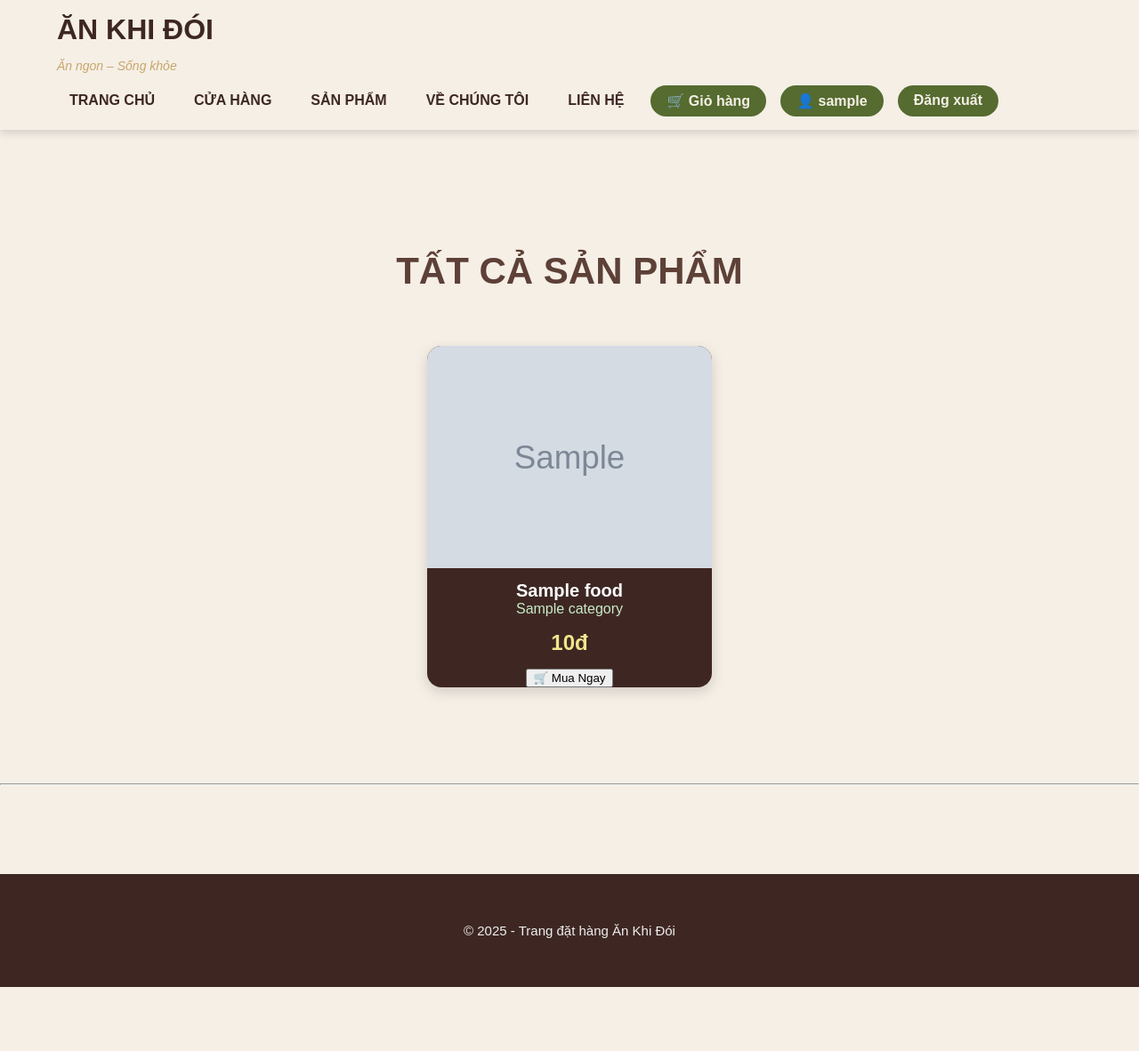
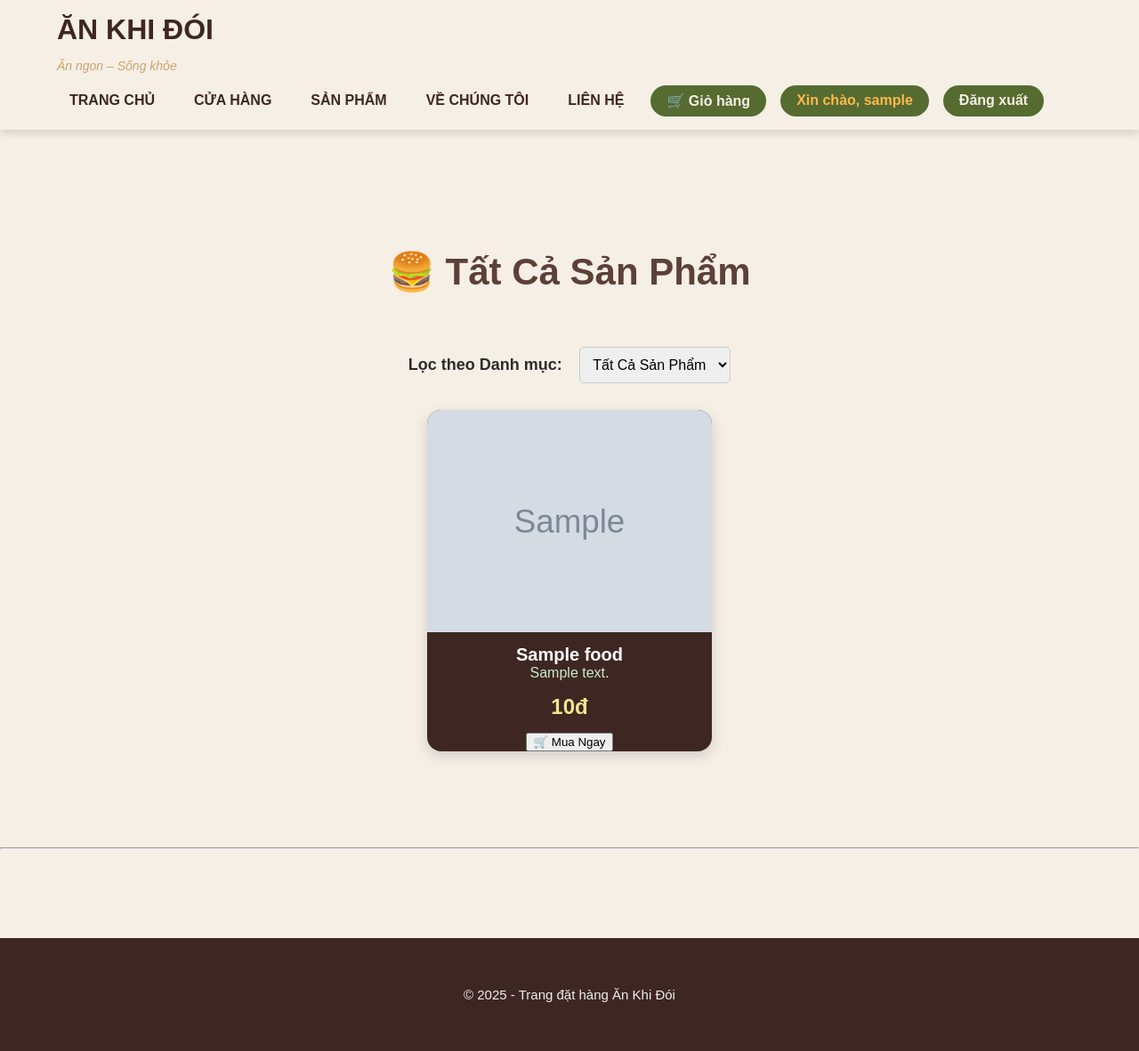
Before and after one commit to nhuquynh2006-eng/food_wedsite, a PHP site: page /shop.php in a window 1280 px wide. Shown: the whole page at 89% size. Before the commit the page ends 1110 px from the top, so only its background shows below. Run offline with PHP 8.4, Linux system fonts and the light colour scheme; the visitor is signed in with stand-in values (Sample User, id 1); tables that the repository leaves empty or names only in its code hold one stand-in row (values such as "Sample post"); grey boxes marked "Sample" are stand-in pictures.

Commit message:
cập nhật giao diện

```diff
--- a/contact.php
+++ b/contact.php
@@ -32,7 +32,9 @@
             <a href="view_cart.php">🛒 Giỏ hàng</a>
 
             <?php if(isset($_SESSION['username'])): ?>
-  <a href="account/account.php">👤 <?= htmlspecialchars($_SESSION['username']) ?></a>
+                <a href="account/account.php" style="color: #ffb84d; font-weight: bold;">
+                    Xin chào, <?= htmlspecialchars($_SESSION['username']) ?>
+                </a>
                 <a href="logout.php">Đăng xuất</a>
             <?php else: ?>
                 <a href="login.php">Đăng nhập</a>
@@ -42,6 +44,7 @@
         </nav>
     </div>
 </header>
+
 
 <h1>Liên hệ với chúng tôi</h1>
 <section class="contact-section" id="contact">
--- a/shop.php
+++ b/shop.php
@@ -1,22 +1,50 @@
 <?php
 session_start();
 include 'config.php';
-// Lưu ý: Dòng trên giả định file config.php chứa đoạn code kết nối database ($conn)
 
-// 1. Lấy danh sách tất cả sản phẩm trực tiếp từ database
-$products = [];
+// --- XỬ LÝ LỌC DANH MỤC ---
+$selected_category_id = intval($_GET['category_id'] ?? 0);
+$current_category_name = 'Tất Cả Sản Phẩm';
+
+// 1. Lấy danh sách tất cả các Danh mục (để tạo thanh chọn/navigation)
+$categories = [];
+$cat_result = $conn->query("SELECT id, name FROM categories ORDER BY name ASC");
+if ($cat_result) {
+    while ($cat = $cat_result->fetch_assoc()) {
+        $categories[] = $cat;
+        if ($cat['id'] == $selected_category_id) {
+            $current_category_name = $cat['name'];
+        }
+    }
+}
+
+// 2. Lấy danh sách sản phẩm dựa trên lựa chọn
 $sql = "SELECT f.id, f.name, f.price, f.image, f.description, c.name AS category
         FROM foods f
-        JOIN categories c ON f.category_id = c.id
-        ORDER BY f.created_at DESC";
-$result = $conn->query($sql);
+        JOIN categories c ON f.category_id = c.id";
 
+// Thêm điều kiện lọc nếu người dùng đã chọn một danh mục
+if ($selected_category_id > 0) {
+    // Sử dụng Prepared Statement cho truy vấn chính (an toàn hơn)
+    $sql .= " WHERE f.category_id = ?";
+    $stmt = $conn->prepare($sql . " ORDER BY f.created_at DESC");
+    $stmt->bind_param("i", $selected_category_id);
+    $stmt->execute();
+    $result = $stmt->get_result();
+    $stmt->close();
+} else {
+    // Không lọc: Lấy tất cả
+    $result = $conn->query($sql . " ORDER BY f.created_at DESC");
+}
+
+$products = [];
 if ($result && $result->num_rows > 0) {
     while ($row = $result->fetch_assoc()) {
-        // Lưu sản phẩm dưới dạng mảng kết hợp
         $products[] = $row;
     }
 }
+// --- KẾT THÚC PHẦN XỬ LÝ LỌC ---
+
 ?>
 
 <!DOCTYPE html>
@@ -24,7 +52,7 @@
 <head>
     <meta charset="UTF-8" />
     <meta name="viewport" content="width=device-width, initial-scale=1.0" />
-    <title>Cửa Hàng - Ăn Khi Đói</title>
+    <title>Sản Phẩm - Ăn Khi Đói</title>
     <link rel="stylesheet" href="main.css">
 </head>
 <body>
@@ -44,7 +72,9 @@
             <a href="view_cart.php">🛒 Giỏ hàng</a>
 
             <?php if(isset($_SESSION['username'])): ?>
-  <a href="account/account.php">👤 <?= htmlspecialchars($_SESSION['username']) ?></a>
+                <a href="account/account.php" style="color: #ffb84d; font-weight: bold;">
+                    Xin chào, <?= htmlspecialchars($_SESSION['username']) ?>
+                </a>
                 <a href="logout.php">Đăng xuất</a>
             <?php else: ?>
                 <a href="login.php">Đăng nhập</a>
@@ -56,17 +86,32 @@
 </header>
 
 <div id="wp-products" class="store-page">
-    <h2>TẤT CẢ SẢN PHẨM</h2>
+    <h2>🍔 <?= $current_category_name ?></h2>
 
+    <div class="category-selector" style="text-align: center; margin-bottom: 30px;">
+        <label for="category_select" style="font-size: 18px; font-weight: bold; margin-right: 15px;">Lọc theo Danh mục:</label>
+        <select id="category_select" onchange="window.location.href=this.value"
+            style="padding: 10px; border-radius: 5px; border: 1px solid #ccc; font-size: 16px;">
+
+            <option value="shop.php" <?= $selected_category_id == 0 ? 'selected' : '' ?>>Tất Cả Sản Phẩm</option>
+
+            <?php foreach ($categories as $cat): ?>
+                <option value="shop.php?category_id=<?= $cat['id'] ?>"
+                    <?= $selected_category_id == $cat['id'] ? 'selected' : '' ?>>
+                    <?= htmlspecialchars($cat['name']) ?>
+                </option>
+            <?php endforeach; ?>
+        </select>
+    </div>
     <?php if (empty($products)): ?>
-        <p style="text-align: center; color: #5d4037;">Không có sản phẩm nào để hiển thị.</p>
+        <p style="text-align: center; color: #5d4037;">Không có sản phẩm nào trong danh mục này.</p>
     <?php else: ?>
-        <div id="list-products">
+        <div id="list-products" style="display: flex; flex-wrap: wrap; gap: 20px; justify-content: center;">
             <?php foreach ($products as $product): ?>
             <div class="item">
                 <img src="ảnh/<?= htmlspecialchars($product['image']) ?>" alt="<?= htmlspecialchars($product['name']) ?>">
                 <div class="name"><?= htmlspecialchars($product['name']) ?></div>
-                <div class="desc"><?= htmlspecialchars($product['category']) ?></div>
+                <div class="desc"><?= htmlspecialchars($product['description']) ?></div>
                 <div class="price"><?= number_format($product['price'], 0, ",", ".") ?>đ</div>
 
                 <form action="add_to_cart.php" method="POST">
--- a/store.php
+++ b/store.php
@@ -103,7 +103,9 @@
             <a href="view_cart.php">🛒 Giỏ hàng</a>
 
             <?php if(isset($_SESSION['username'])): ?>
-  <a href="account/account.php">👤 <?= htmlspecialchars($_SESSION['username']) ?></a>
+                <a href="account/account.php" style="color: #ffb84d; font-weight: bold;">
+                    Xin chào, <?= htmlspecialchars($_SESSION['username']) ?>
+                </a>
                 <a href="logout.php">Đăng xuất</a>
             <?php else: ?>
                 <a href="login.php">Đăng nhập</a>
@@ -113,6 +115,7 @@
         </nav>
     </div>
 </header>
+
   <div class="about-store">
   <h2>✨ Giới thiệu về Ăn Khi Đói</h2>
 
```
Lines whose indentation alone changed are shown as unchanged.
